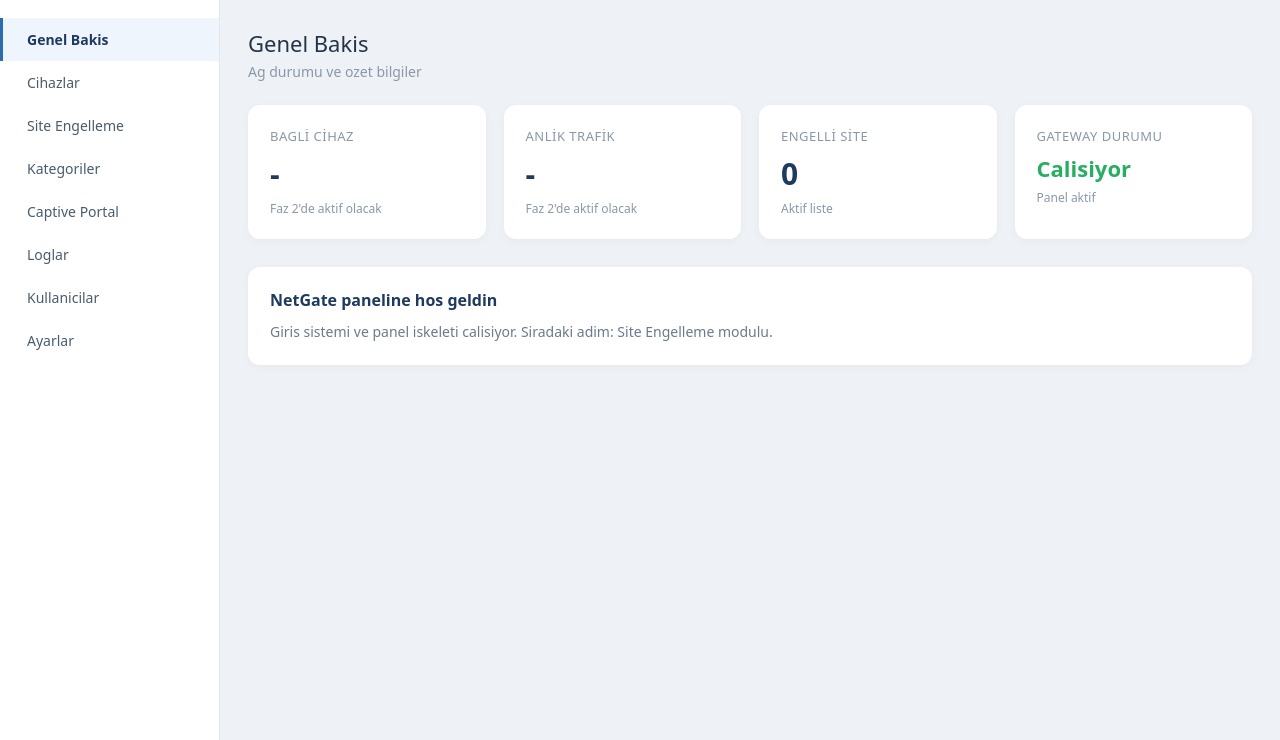
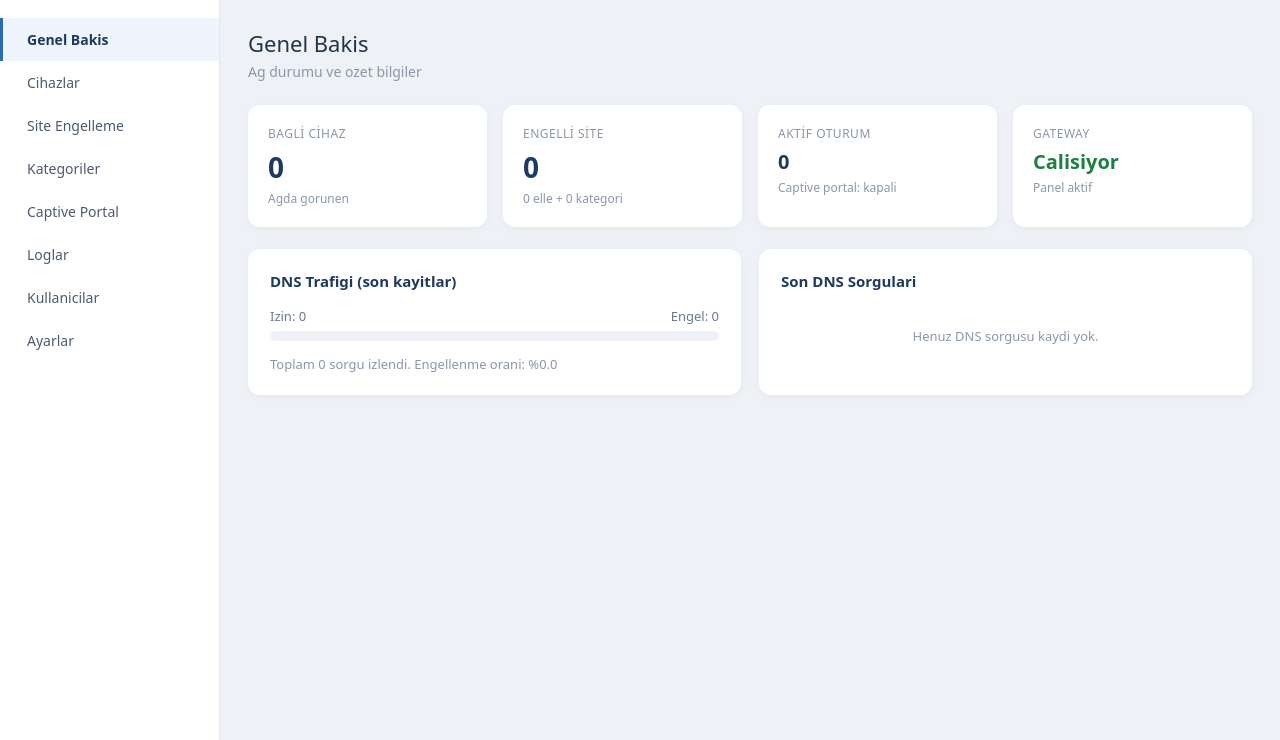
Before and after one commit to guvenbilgisayar67/netgate, a FastAPI app: page / in a window 1280 px wide. Shown: the part 60-800 px from the top of the page. Run offline with FastAPI, Linux system fonts and the light colour scheme; the visitor is signed in with stand-in values (Sample User, id 1); data comes from the database, SQL or seed files in the repository; data that the repository does not hold is empty; parts of the project's set-up code (start-up, migrations or seed data) failed here and were passed over.

Commit message:
Cila: canli dashboard + tutarli menu duzeni

```diff
--- a/app/main.py
+++ b/app/main.py
@@ -81,10 +81,22 @@ def dashboard(request: Request):
     if not is_logged_in(request):
         return RedirectResponse("/login", status_code=status.HTTP_303_SEE_OTHER)
     domains = db.list_domains()
+    log_stats = logs.log_stats()
+    recent_logs = logs.read_dns_logs(limit=8)
+    cats = categories.get_states()
+    active_cats = sum(1 for c in cats.values() if c["enabled"])
+    total_blocked_sites = sum(c["count"] for c in cats.values() if c["enabled"]) + len(domains)
+    sessions = portal.list_sessions(active_only=True)
     return templates.TemplateResponse(request, "dashboard.html", {
         "user": request.session["user"],
         "blocked_count": len(domains),
         "device_count": devices.device_count(),
+        "log_stats": log_stats,
+        "recent_logs": recent_logs,
+        "active_cats": active_cats,
+        "total_blocked_sites": total_blocked_sites,
+        "portal_enabled": portal.is_enabled(),
+        "active_sessions": len(sessions),
     })
 
 # ---------- Site Engelleme ----------
--- a/app/templates/blocklist.html
+++ b/app/templates/blocklist.html
@@ -46,11 +46,11 @@
       <a href="/">Genel Bakis</a>
       <a href="/devices">Cihazlar</a>
       <a href="/blocklist" class="active">Site Engelleme</a>
+      <a href="/categories">Kategoriler</a>
+      <a href="/portal">Captive Portal</a>
       <a href="/logs">Loglar</a>
       <a href="/users">Kullanicilar</a>
       <a href="/settings">Ayarlar</a>
-      <a href="/categories">Kategoriler</a>
-      <a href="/portal">Captive Portal</a>
     </nav>
     <div class="main">
       <div class="h1">Site Engelleme</div>
--- a/app/templates/categories.html
+++ b/app/templates/categories.html
@@ -48,7 +48,7 @@
     <nav class="side">
       <a href="/">Genel Bakis</a>
       <a href="/devices">Cihazlar</a>
-  <a href="/blocklist">Site Engelleme</a>
+      <a href="/blocklist">Site Engelleme</a>
       <a href="/categories" class="active">Kategoriler</a>
       <a href="/portal">Captive Portal</a>
       <a href="/logs">Loglar</a>
--- a/app/templates/dashboard.html
+++ b/app/templates/dashboard.html
@@ -19,14 +19,32 @@
     .main { flex:1; padding:28px; }
     .h1 { font-size:22px; margin-bottom:4px; }
     .muted { color:#8a97a8; font-size:14px; margin-bottom:24px; }
-    .cards { display:grid; grid-template-columns:repeat(auto-fit,minmax(220px,1fr)); gap:18px; }
-    .card { background:#fff; border-radius:12px; padding:22px; box-shadow:0 2px 8px rgba(0,0,0,.04); }
-    .card .k { font-size:13px; color:#8a97a8; text-transform:uppercase; letter-spacing:.5px; }
-    .card .v { font-size:30px; font-weight:700; margin-top:8px; color:#1e3a5f; }
-    .card .badge { font-size:12px; color:#8a97a8; margin-top:6px; }
-    .soon { margin-top:28px; background:#fff; border-radius:12px; padding:22px; box-shadow:0 2px 8px rgba(0,0,0,.04); }
-    .soon h3 { font-size:16px; margin-bottom:10px; color:#1e3a5f; }
-    .soon p { color:#6b7a8d; font-size:14px; line-height:1.6; }
+    .cards { display:grid; grid-template-columns:repeat(auto-fit,minmax(200px,1fr)); gap:16px; margin-bottom:22px; }
+    .card { background:#fff; border-radius:12px; padding:20px; box-shadow:0 2px 8px rgba(0,0,0,.04); }
+    .card .k { font-size:12px; color:#8a97a8; text-transform:uppercase; letter-spacing:.5px; }
+    .card .v { font-size:28px; font-weight:700; margin-top:6px; color:#1e3a5f; }
+    .card .badge { font-size:12px; color:#8a97a8; margin-top:4px; }
+    .card .v.green { color:#1e7e45; }
+    .card .v.red { color:#c0392b; }
+    .card .v.small { font-size:20px; }
+    .row2 { display:grid; grid-template-columns:1fr 1fr; gap:18px; }
+    @media (max-width:900px){ .row2 { grid-template-columns:1fr; } }
+    .panel { background:#fff; border-radius:12px; padding:22px; box-shadow:0 2px 8px rgba(0,0,0,.04); }
+    .panel h3 { font-size:15px; color:#1e3a5f; margin-bottom:16px; }
+    .bar-wrap { margin:14px 0; }
+    .bar-lbl { display:flex; justify-content:space-between; font-size:13px; color:#6b7a8d; margin-bottom:6px; }
+    .bar { height:10px; background:#eef2f6; border-radius:5px; overflow:hidden; display:flex; }
+    .bar .allow { background:#1e7e45; height:100%; }
+    .bar .block { background:#c0392b; height:100%; }
+    .loglist { list-style:none; }
+    .loglist li { display:flex; justify-content:space-between; align-items:center; padding:9px 0; border-bottom:1px solid #f4f7fa; font-size:13px; }
+    .loglist li:last-child { border-bottom:none; }
+    .loglist .dom { font-weight:600; color:#1e3a5f; }
+    .loglist .cli { font-family:monospace; color:#8a97a8; font-size:12px; }
+    .tag { display:inline-block; padding:2px 9px; border-radius:20px; font-size:11px; font-weight:600; }
+    .tag.ok { background:#e6f6ec; color:#1e7e45; }
+    .tag.block { background:#fde8e8; color:#c0392b; }
+    .empty { text-align:center; color:#8a97a8; padding:20px; font-size:13px; }
   </style>
 </head>
 <body>
@@ -48,15 +66,51 @@
     <div class="main">
       <div class="h1">Genel Bakis</div>
       <div class="muted">Ag durumu ve ozet bilgiler</div>
+
       <div class="cards">
-        <div class="card"><div class="k">Bagli Cihaz</div><div class="v">-</div><div class="badge">Faz 2'de aktif olacak</div></div>
-        <div class="card"><div class="k">Anlik Trafik</div><div class="v">-</div><div class="badge">Faz 2'de aktif olacak</div></div>
-        <div class="card"><div class="k">Engelli Site</div><div class="v">{{ blocked_count }}</div><div class="badge">Aktif liste</div></div>
-        <div class="card"><div class="k">Gateway Durumu</div><div class="v" style="color:#27ae60;font-size:22px;">Calisiyor</div><div class="badge">Panel aktif</div></div>
+        <div class="card"><div class="k">Bagli Cihaz</div><div class="v">{{ device_count }}</div><div class="badge">Agda gorunen</div></div>
+        <div class="card"><div class="k">Engelli Site</div><div class="v">{{ "{:,}".format(total_blocked_sites) }}</div><div class="badge">{{ blocked_count }} elle + {{ active_cats }} kategori</div></div>
+        <div class="card"><div class="k">Aktif Oturum</div><div class="v small">{{ active_sessions }}</div><div class="badge">Captive portal: {% if portal_enabled %}<span style="color:#1e7e45;">acik</span>{% else %}kapali{% endif %}</div></div>
+        <div class="card"><div class="k">Gateway</div><div class="v green small">Calisiyor</div><div class="badge">Panel aktif</div></div>
       </div>
-      <div class="soon">
-        <h3>NetGate paneline hos geldin</h3>
-        <p>Giris sistemi ve panel iskeleti calisiyor. Siradaki adim: Site Engelleme modulu.</p>
+
+      <div class="row2">
+        <div class="panel">
+          <h3>DNS Trafigi (son kayitlar)</h3>
+          {% set total = log_stats.total if log_stats.total > 0 else 1 %}
+          {% set allow_pct = (log_stats.allowed / total * 100)|round %}
+          {% set block_pct = (log_stats.blocked / total * 100)|round %}
+          <div class="bar-wrap">
+            <div class="bar-lbl">
+              <span>Izin: {{ log_stats.allowed }}</span>
+              <span>Engel: {{ log_stats.blocked }}</span>
+            </div>
+            <div class="bar">
+              <div class="allow" style="width: {{ allow_pct }}%"></div>
+              <div class="block" style="width: {{ block_pct }}%"></div>
+            </div>
+          </div>
+          <div style="font-size:13px;color:#8a97a8;margin-top:10px;">Toplam {{ log_stats.total }} sorgu izlendi. Engellenme orani: %{{ block_pct }}</div>
+        </div>
+
+        <div class="panel">
+          <h3>Son DNS Sorgulari</h3>
+          {% if recent_logs %}
+          <ul class="loglist">
+            {% for r in recent_logs %}
+            <li>
+              <div>
+                <span class="dom">{{ r.domain }}</span><br>
+                <span class="cli">{{ r.client }} · {{ r.time }}</span>
+              </div>
+              {% if r.blocked %}<span class="tag block">engel</span>{% else %}<span class="tag ok">izin</span>{% endif %}
+            </li>
+            {% endfor %}
+          </ul>
+          {% else %}
+          <div class="empty">Henuz DNS sorgusu kaydi yok.</div>
+          {% endif %}
+        </div>
       </div>
     </div>
   </div>
```
